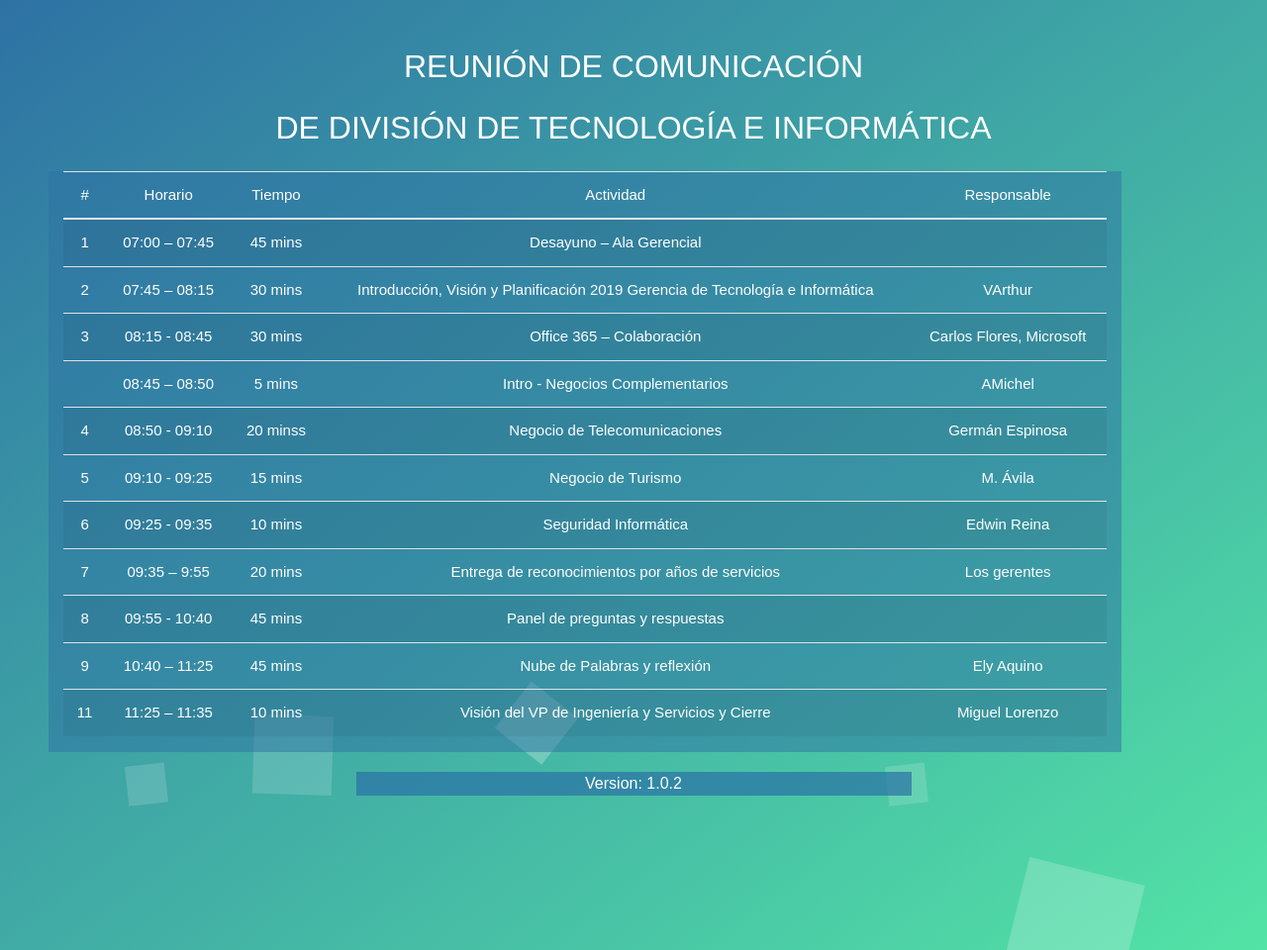
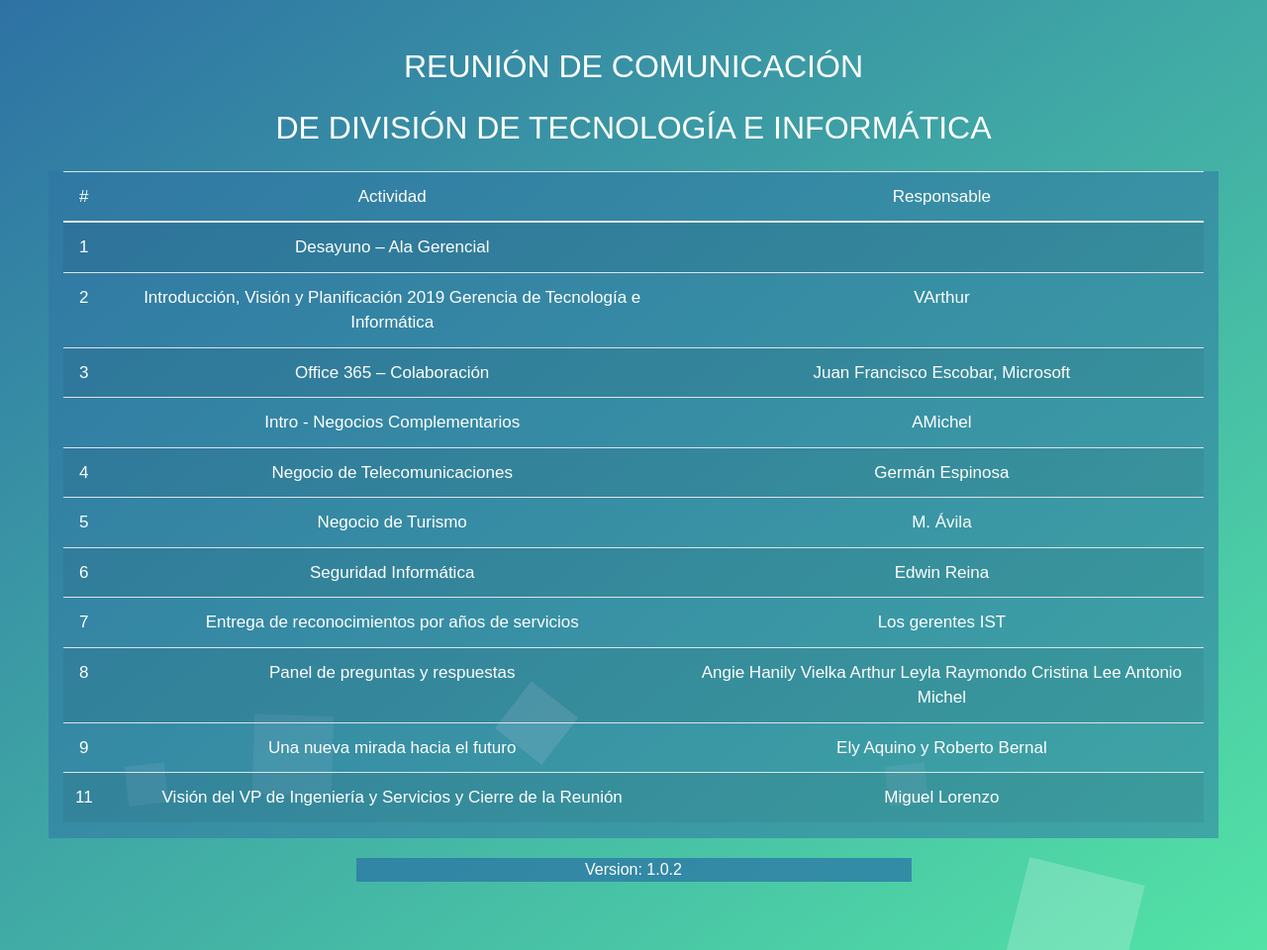
Before and after one commit to luiscberrocal/qa_moderator, a Django app: page /questions/schedule/ in a window 1280 px wide. Shown: the whole page at 99% size. Run offline with Django 3.2, Linux system fonts and the light colour scheme; parts of the project's set-up code (start-up, migrations or seed data) failed here and were passed over; some libraries are stand-ins or nearby versions; some web fonts are replaced.

Commit message:
Adjust schedule

```diff
--- a/qa_moderator/static/css/schedule.css
+++ b/qa_moderator/static/css/schedule.css
@@ -4,7 +4,7 @@
 }
 
 .schedule-table{
-  font-size: 15px;
+  font-size: 17px;
   z-index: 2;
   background-color: rgba(46, 114, 164, 0.5);
 }
--- a/qa_moderator/templates/questions/schedule.html
+++ b/qa_moderator/templates/questions/schedule.html
@@ -11,13 +11,13 @@
         </div>
     </div>
     <div class="row">
-        <div class="col-md-11 schedule-table table-responsive">
+        <div class="col-md-12 schedule-table table-responsive">
             <table class="table table-striped">
                 <thead>
                 <tr>
                     <th scope="col">#</th>
-                    <th scope="col">Horario</th>
-                    <th scope="col">Tiempo</th>
+                   {% comment %} <th scope="col">Horario</th>
+                    <th scope="col">Tiempo</th>{% endcomment %}
                     <th scope="col">Actividad</th>
                     <th scope="col">Responsable</th>
                 </tr>
@@ -25,81 +25,87 @@
                 <tbody>
                 <tr>
                     <th scope="row">1</th>
-                    <td>07:00 – 07:45</td>
-                    <td>45 mins</td>
+                   {% comment %} <td>07:00 – 07:45</td>
+                    <td>45 mins</td>{% endcomment %}
                     <td>Desayuno – Ala Gerencial</td>
                     <td></td>
                 </tr>
                 <tr>
                     <th scope="row">2</th>
-                    <td>07:45 – 08:15</td>
-                    <td>30 mins</td>
-                    <td>Introducción, Visión y Planificación 2019 Gerencia
-                        de Tecnología e Informática
+                   {% comment %} <td>07:45 – 08:15</td>
+                    <td>30 mins</td>{% endcomment %}
+                    <td>Introducción, Visión y Planificación
+                        2019 Gerencia de Tecnología e Informática
                     </td>
                     <td>VArthur</td>
                 </tr>
                 <tr>
                     <th scope="row">3</th>
-                    <td>08:15 - 08:45</td>
-                    <td>30 mins</td>
+                  {% comment %}  <td>08:15 - 08:45</td>
+                    <td>30 mins</td>{% endcomment %}
                     <td>Office 365 – Colaboración</td>
-                    <td>Carlos Flores, Microsoft</td>
+                    <td>Juan Francisco Escobar, Microsoft</td>
                 </tr>
                 <tr>
                     <th scope="row"></th>
-                    <td>08:45 – 08:50</td>
-                    <td>5 mins</td>
+                   {% comment %} <td>08:45 – 08:50</td>
+                    <td>5 mins</td>{% endcomment %}
                     <td>Intro - Negocios Complementarios</td>
                     <td>AMichel</td>
                 </tr>
                 <tr>
                     <th scope="row">4</th>
-                    <td>08:50 - 09:10</td>
-                    <td>20 minss</td>
+                    {% comment %}<td>08:50 - 09:10</td>
+                    <td>20 minss</td>{% endcomment %}
                     <td>Negocio de Telecomunicaciones</td>
                     <td>Germán Espinosa</td>
                 </tr>
                 <tr>
                     <th scope="row">5</th>
-                    <td>09:10 - 09:25</td>
-                    <td>15 mins</td>
+                   {% comment %} <td>09:10 - 09:25</td>
+                    <td>15 mins</td>{% endcomment %}
                     <td>Negocio de Turismo</td>
                     <td>M. Ávila</td>
                 </tr>
                 <tr>
                     <th scope="row">6</th>
-                    <td>09:25 - 09:35</td>
-                    <td>10 mins</td>
+                   {% comment %} <td>09:25 - 09:35</td>
+                    <td>10 mins</td>{% endcomment %}
                     <td>Seguridad Informática</td>
                     <td>Edwin Reina</td>
                 </tr>
                 <tr>
                     <th scope="row">7</th>
-                    <td>09:35 – 9:55</td>
-                    <td>20 mins</td>
+                   {% comment %} <td>09:35 – 9:55</td>
+                    <td>20 mins</td>{% endcomment %}
                     <td>Entrega de reconocimientos por años de servicios</td>
-                    <td>Los gerentes</td>
+                    <td>Los gerentes IST</td>
                 </tr>
                 <tr>
                     <th scope="row">8</th>
-                    <td>09:55 - 10:40</td>
-                    <td>45 mins</td>
+                   {% comment %} <td>09:55 - 10:40</td>
+                    <td>45 mins</td>{% endcomment %}
                     <td>Panel de preguntas y respuestas</td>
-                    <td></td>
+                    <td>Angie Hanily
+                        Vielka Arthur
+                        Leyla Raymondo
+                        Cristina Lee
+                        Antonio Michel</td>
                 </tr>
                 <tr>
                     <th scope="row">9</th>
-                    <td>10:40 – 11:25</td>
-                    <td>45 mins</td>
-                    <td>Nube de Palabras y reflexión</td>
-                    <td>Ely Aquino</td>
+                  {% comment %}  <td>10:40 – 11:25</td>
+                    <td>45 mins</td>{% endcomment %}
+                    <td>Una nueva mirada hacia el futuro</td>
+                    <td>Ely Aquino y
+                        Roberto Bernal</td>
                 </tr>
                 <tr>
                     <th scope="row">11</th>
-                    <td>11:25 – 11:35</td>
-                    <td>10 mins</td>
-                    <td>Visión del VP de Ingeniería y Servicios y Cierre</td>
+                 {% comment %}   <td>11:25 – 11:35</td>
+                    <td>10 mins</td>{% endcomment %}
+                    <td>Visión del VP de Ingeniería y Servicios y
+                        Cierre de la Reunión</td>
                     <td>Miguel Lorenzo</td>
                 </tr>
                 </tbody>
```
